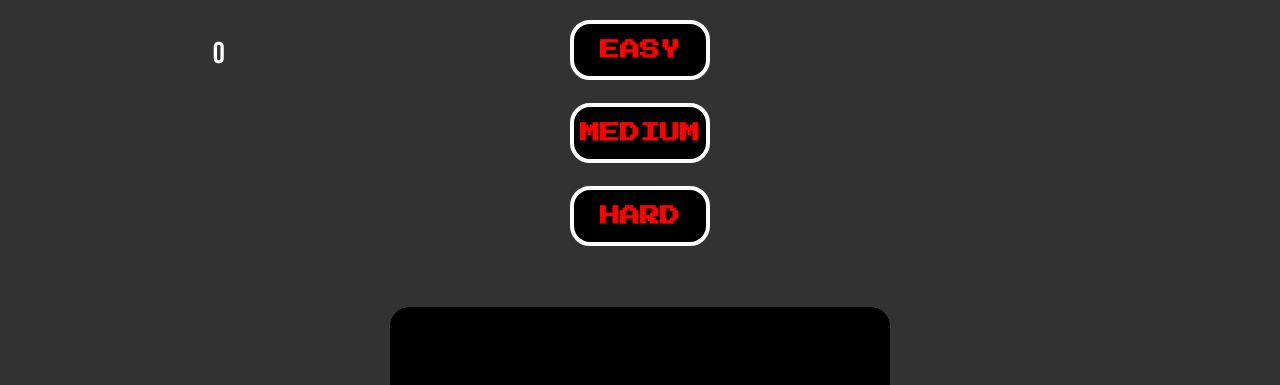
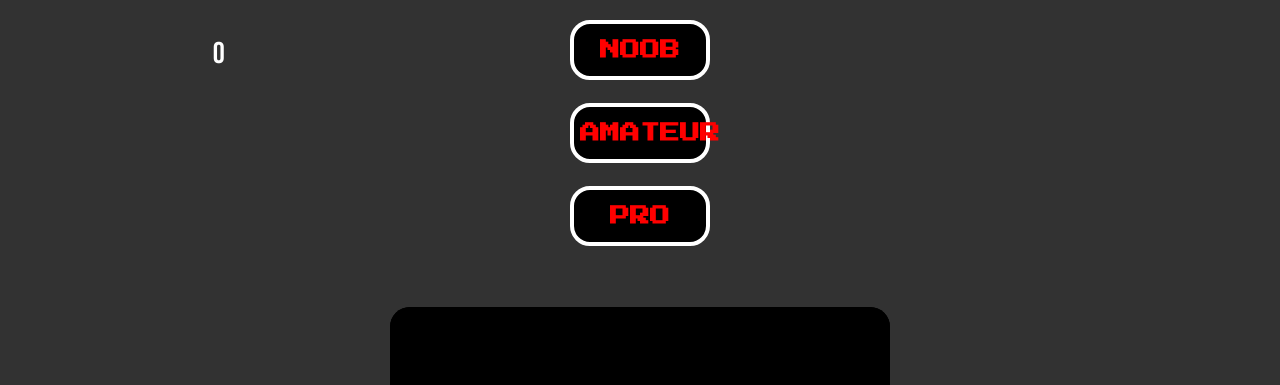
Before and after one commit to subramaniyam73/deltaTask01, a plain HTML site: page index.html in a window 1280 px wide. Shown: the part 276-661 px from the top of the page. Drawn offline with Linux system fonts and the light colour scheme; a web font is replaced by a local one.

Commit message:
Changes in index.html

```diff
--- a/index.html
+++ b/index.html
@@ -15,15 +15,15 @@
     <div class="row">
 
     <div class="timerr col-4" class="col-4">
-      <h2>TIME:</h2>
+      <h2>TIME: </h2>
 
     </div>
 
     <div class="details col-4" class="col-4">
       <br><button id="ng"  type="button" name="button">NEW GAME</button><br>
-      <button id="l1" class="styleButtons" type="button" name="button">EASY</button><br>
-      <button id="l2" class="styleButtons" type="button" name="button">MEDIUM</button><br>
-      <button id="l3" class="styleButtons" type="button" name="button">HARD</button>
+      <button id="l1" class="styleButtons" type="button" name="button">NOOB</button><br>
+      <button id="l2" class="styleButtons" type="button" name="button">AMATEUR</button><br>
+      <button id="l3" class="styleButtons" type="button" name="button">PRO</button>
 
     </div>
     <div class="leaderboard col-4" class="col-4">
@@ -34,7 +34,6 @@
       <span id="el4"></span><br>
       <span id="el5"></span><br>
       <span id="el6"></span>
-
 
 
     </div>
@@ -85,7 +84,6 @@
       <button class="num b20" type="button" name="button">1</button>
 
 
-
     </div>
     <div class="lookControl">
 
```
